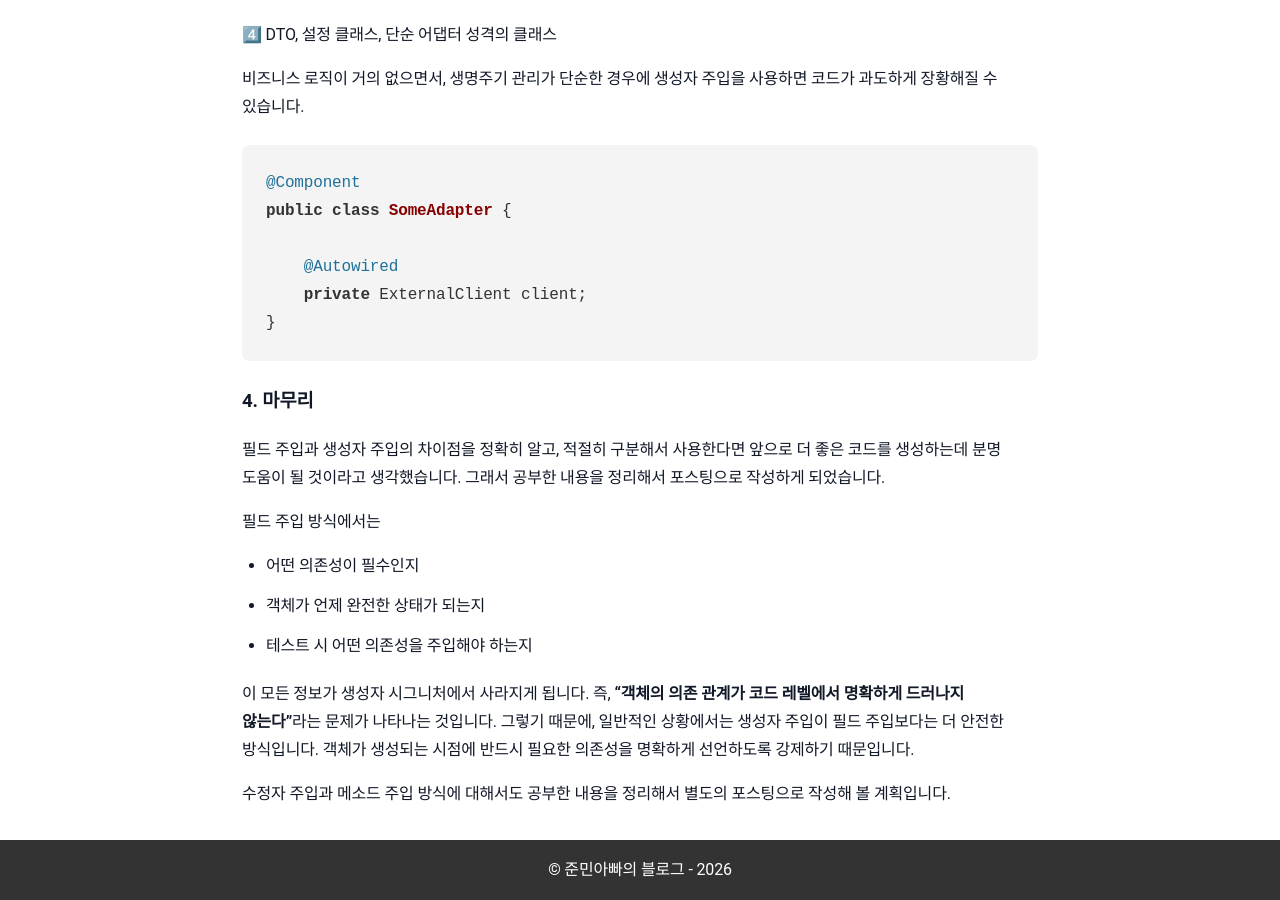
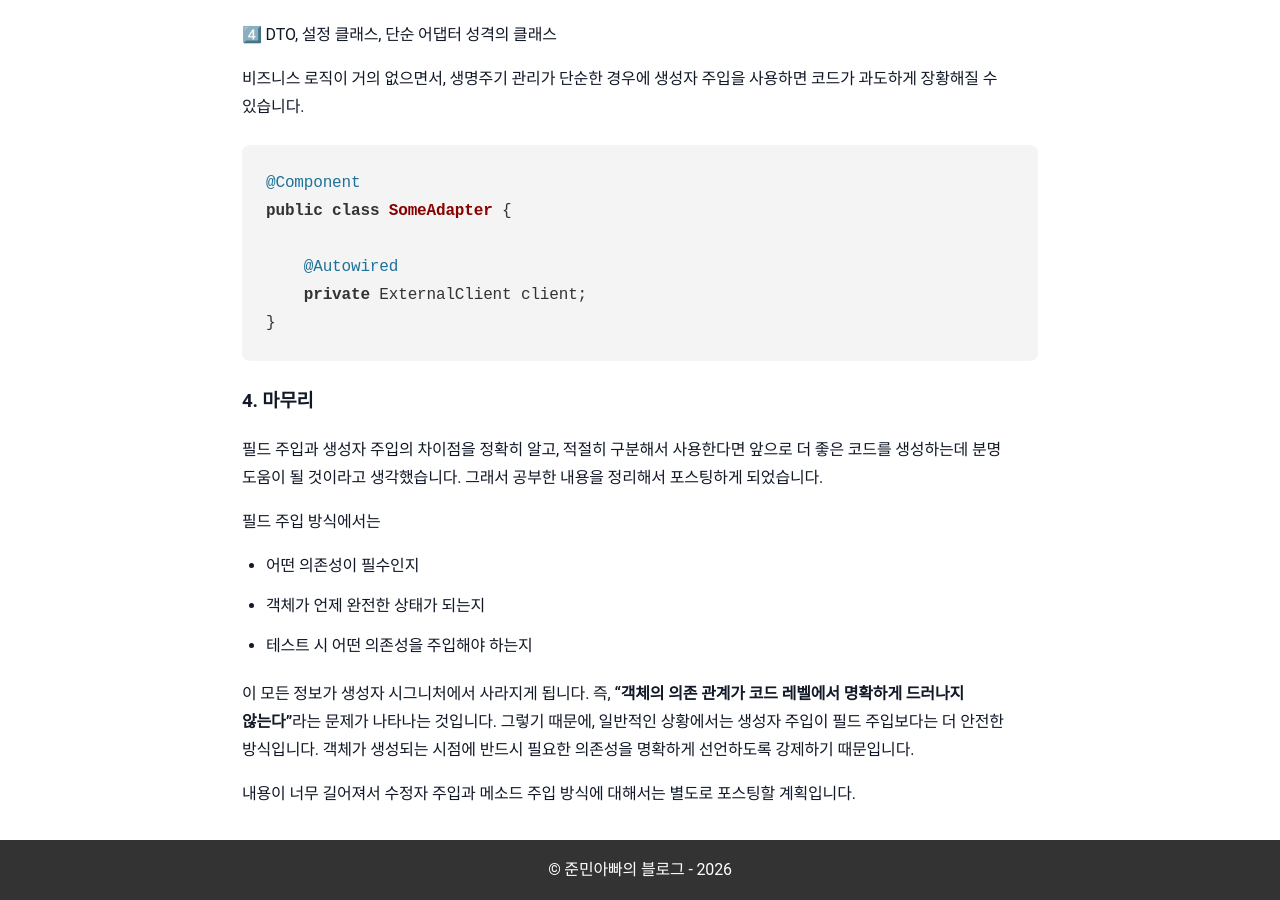
Before and after one commit to sanghoon-lee/sanghoon-lee.github.io, a Jekyll site: the page built from _posts/2026-01-12-DependencyInjection.md, in a window 1280 px wide and 900 px high, scrolled down 5968 px. Built offline with Jekyll 4.4.1, drawn with Linux system fonts in a browser that asks for light colours; nearby versions of some CDN libraries; comment, search, counter and statistics services are not loaded.

Commit message:
홈 화면 수정

```diff
--- a/_posts/2026-01-12-DependencyInjection.md
+++ b/_posts/2026-01-12-DependencyInjection.md
@@ -193,7 +193,7 @@ public class SomeAdapter {
 
 ### 4. 마무리
 
-필드 주입과 생성자 주입의 차이점을 정확히 알고, 적절히 구분해서 사용한다면 앞으로 더 좋은 코드를 생성하는데 분명 도움이 될 것이라고 생각했습니다. 그래서 공부한 내용을 정리해서 포스팅으로 작성하게 되었습니다.
+필드 주입과 생성자 주입의 차이점을 정확히 알고, 적절히 구분해서 사용한다면 앞으로 더 좋은 코드를 생성하는데 분명 도움이 될 것이라고 생각했습니다. 그래서 공부한 내용을 정리해서 포스팅하게 되었습니다.
 
 필드 주입 방식에서는
 
@@ -203,4 +203,4 @@ public class SomeAdapter {
 
 이 모든 정보가 생성자 시그니처에서 사라지게 됩니다. 즉, **“객체의 의존 관계가 코드 레벨에서 명확하게 드러나지 않는다”**라는 문제가 나타나는 것입니다. 그렇기 때문에, 일반적인 상황에서는 생성자 주입이 필드 주입보다는 더 안전한 방식입니다. 객체가 생성되는 시점에 반드시 필요한 의존성을 명확하게 선언하도록 강제하기 때문입니다.
 
-수정자 주입과 메소드 주입 방식에 대해서도 공부한 내용을 정리해서 별도의 포스팅으로 작성해 볼 계획입니다.
+내용이 너무 길어져서 수정자 주입과 메소드 주입 방식에 대해서는 별도로 포스팅할 계획입니다.
```
